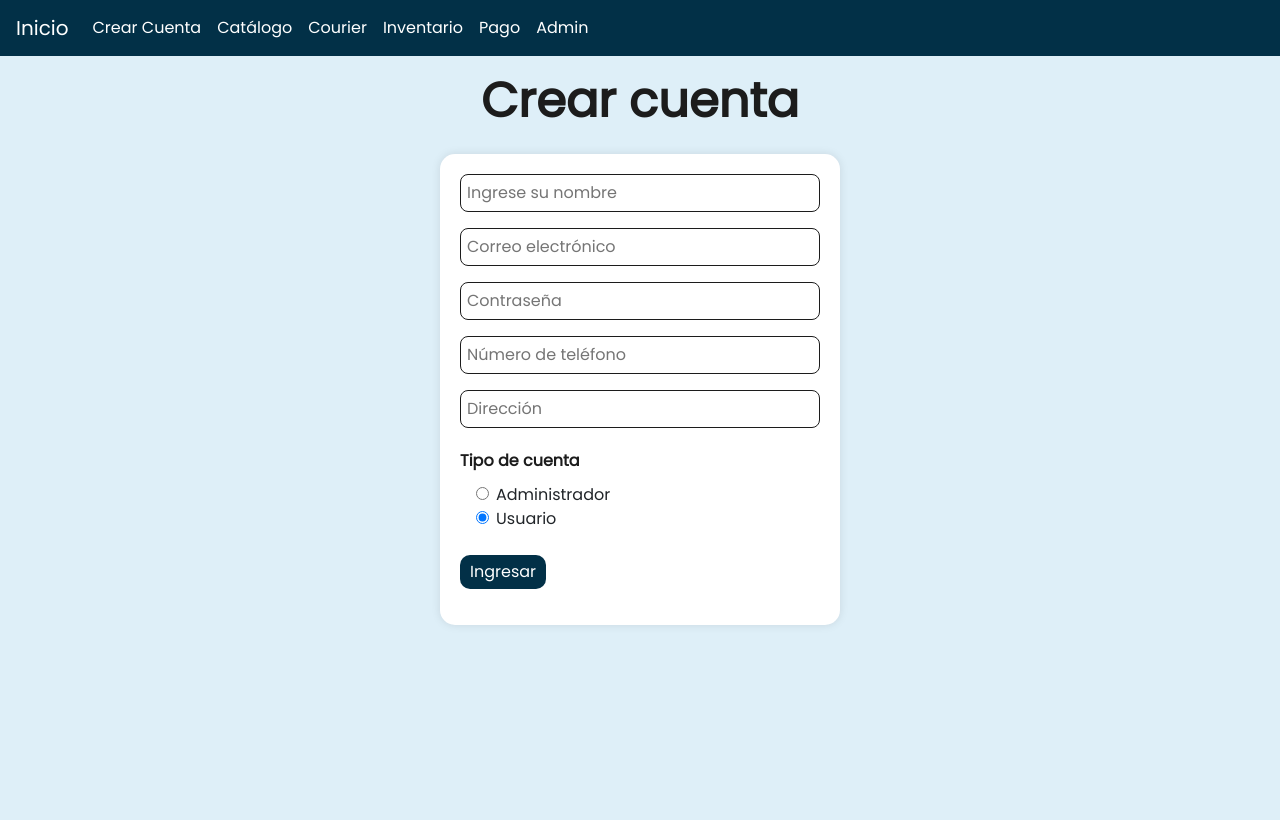
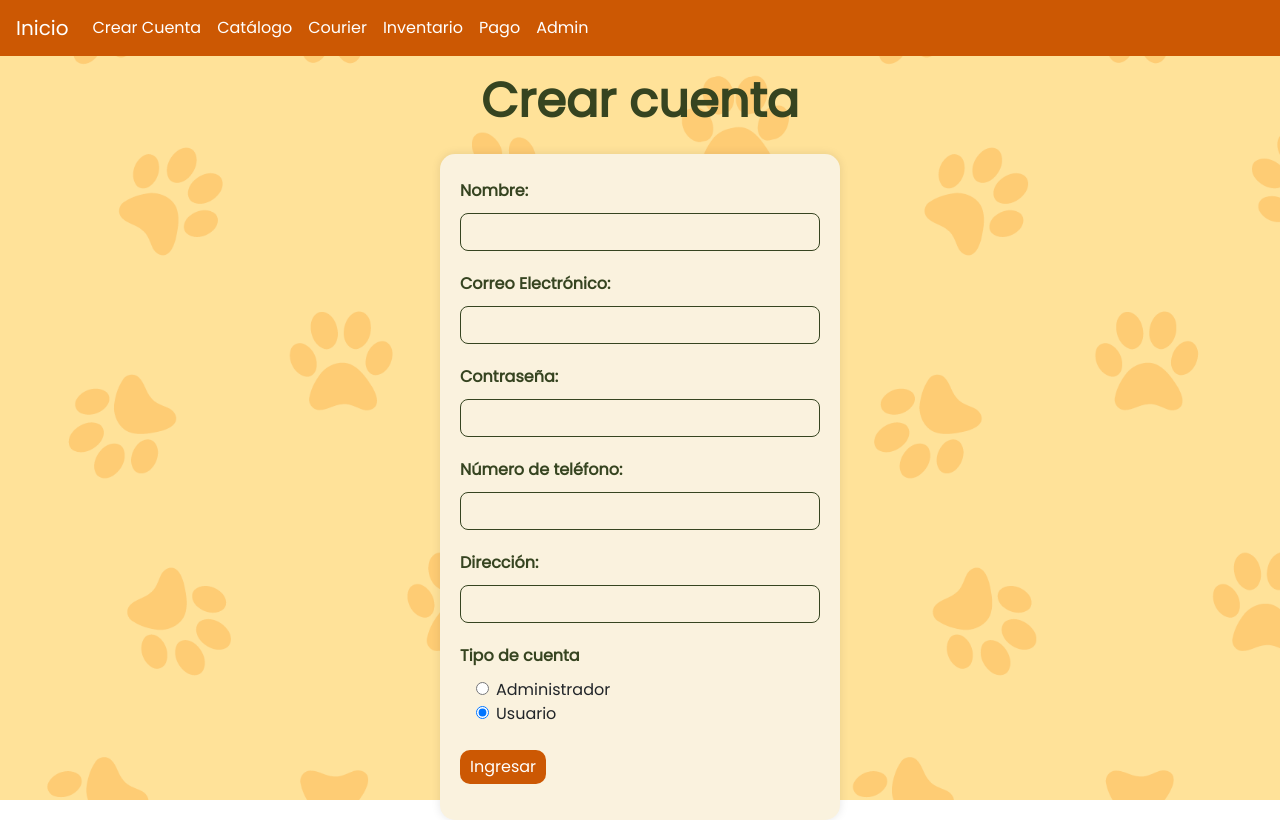
Before and after one commit to rcardocg/cc6-petshop, a React (Vite) app: page /crearCuenta in a window 1280 px wide. Built offline with nearby package versions, Linux system fonts and the light colour scheme.

Commit message:
EL CSS MAS HERMOSO QUE HAN VISTO EN SU PUTA VIDA

```diff
--- a/src/catalogo/catcss.css
+++ b/src/catalogo/catcss.css
@@ -7,17 +7,18 @@
 }
 
 .product {
-    background-color: #fff;
+    background-color: #faf2de;
     border: none;
     border-radius: 15px;
     padding: 15px;
     margin: 10px;
-
     box-shadow: 0 2px 5px rgba(0, 0, 0, 0.1);
     text-align: center;
     flex: 1 1 calc(25% - 20px);
     max-width: calc(25% - 20px);
 }
+
+
 
 @media (max-width: 1200px) {
     .product {
@@ -45,6 +46,7 @@
     height: 35px;
     align-items: center;
     border-radius: 8px;
+    border-color: #364420;
     width: 400px;
     padding: 1rem;
 
@@ -55,7 +57,7 @@
 }
 
 .monto-total {
-    color: #219EBC;
+    color: #72b01d;
     font-weight: bold;
     text-align: right;
 }
--- a/src/navbar/navcss.css
+++ b/src/navbar/navcss.css
@@ -1,10 +1,11 @@
 .navbar {
-    background-color: #023047;
+    background-color: #CC5803;
     padding-left: 1rem;
 }
 
 .nav-link:hover {
-    color: #FB8500;
+    color: #72b01d;
+    transition: color 0.3s ease;
 }
 
 .nav-link {
--- a/src/pages/crearCuenta.jsx
+++ b/src/pages/crearCuenta.jsx
@@ -37,46 +37,53 @@ const CrearCuenta = () => {
     <div className="container">
       <h2>Crear cuenta</h2>
       <form onSubmit={handleSubmit}>
+
+      <label htmlFor="Name">Nombre:</label>
         <input
           type="text"
-          placeholder="Ingrese su nombre"
           value={nombre}
           onChange={(e) => setNombre(e.target.value)}
           required
         />
         <br />
+
+        <label htmlFor="Email">Correo Electrónico:</label>
         <input
           type="email"
-          placeholder="Correo electrónico"
           value={email}
           onChange={(e) => setEmail(e.target.value)}
           required
         />
         <br />
+
+        <label htmlFor="Password">Contraseña:</label>
         <input
           type="password"
-          placeholder="Contraseña"
           value={contraseña}
           onChange={(e) => setContraseña(e.target.value)}
           required
         />
         <br />
+
+        <label htmlFor="Phone">Número de teléfono:</label>
         <input
           type="text"
-          placeholder="Número de teléfono"
           value={telefono}
           onChange={(e) => setTelefono(e.target.value)}
           required
         />
         <br />
+
+        <label htmlFor="Adress">Dirección:</label>
         <input
           type="text"
-          placeholder="Dirección"
           value={direccion}
           onChange={(e) => setDireccion(e.target.value)}
           required
         />
         <br />
+
+
         <label>Tipo de cuenta</label>
         <div className='radio-admin'>
 
--- a/src/pages/login.jsx
+++ b/src/pages/login.jsx
@@ -47,7 +47,7 @@ const Login = () => {
         <button type="submit" className="button">Ingresar</button>
         <br />
 
-        <a href="/crearCuenta">¿No tiene una cuenta?</a>
+        <a href="/crearCuenta" className="createAccount">¿No tiene una cuenta?</a>
       </form>
     </div>
   );
--- a/src/pages/style.css
+++ b/src/pages/style.css
@@ -2,13 +2,16 @@
 
 body {
     font-family: "Poppins", sans-serif;
-    background-color: #DEEFF8;
+    background-image: url('./imagenes/fondo.png');
+    background-size: cover;
+    background-position: center;
+    background-repeat: no-repeat;
     margin: 0;
-    /*vamos a ver si jala*/
+    height: 100vh;
 }
 
 h2 {
-    color: #1c1c1c;
+    color: #364420;
     text-align: center;
     padding: 1rem;
     font-weight: bolder;
@@ -16,7 +19,7 @@ h2 {
 }
 
 form {
-    background-color: #fff;
+    background-color: #faf2de;
     padding: 20px;
     border-radius: 15px;
     box-shadow: 0 0 10px rgba(0, 0, 0, 0.1);
@@ -27,7 +30,7 @@ form {
 label {
     display: block;
     margin-bottom: 10px;
-    color: #1c1c1c;
+    color: #364420;
     padding-top: 5px;
 }
 
@@ -37,8 +40,9 @@ input[type="password"] {
     width: 100%;
     padding: 6px;
     margin-bottom: 1rem;
-    border: 1px solid #1c1c1c;
+    border: 1px solid #364420;
     border-radius: 8px;
+    background-color: #faf2de;
 }
 label {
     font-weight: bold;
@@ -47,6 +51,7 @@ label {
 input[type="radio"] {
     margin-right: 7px;
     cursor: pointer;
+    color: #364420;
 }
 
 .radio-admin{
@@ -56,10 +61,18 @@ input[type="radio"] {
     padding-left: 1rem;
 }
 
+.createAccount {
+    color: #72b01d;
+    font-weight: bold;
+    text-decoration: none;
+}
 
+.createAccount:hover {
+    color: #CC5803;
+}
 
 button {
-    background-color: #023047 !important;
+    background-color: #CC5803 !important;
     color: white !important;
     border: none !important;
     padding: 5px 10px !important;
@@ -69,7 +82,7 @@ button {
 }
 
 button:hover {
-    background-color: #219EBC !important;
+    background-color: #a5be00 !important;
 }
 
 
--- a/src/payment/payment.jsx
+++ b/src/payment/payment.jsx
@@ -1,5 +1,6 @@
 import React, { useState } from 'react';
 import { useLocation } from 'react-router-dom';
+import '../catalogo/catcss.css';
 
 const Payment = () => {
 
@@ -80,7 +81,6 @@ const Payment = () => {
     <div>
       <h2>Pago</h2>
 
-
         <form id="paymentForm" onSubmit={handleSubmit}>
           <label htmlFor="cardNumber">Número de Tarjeta:</label>
           <input
```
Also changed, not shown: src/pages/imagenes/fondo.png (added). Lines whose indentation alone changed are shown as unchanged.
